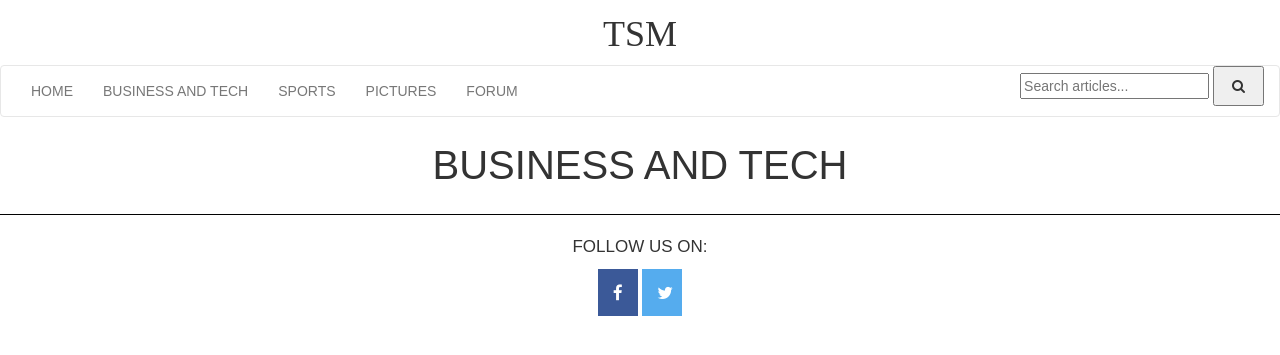
After one commit to ritom99/MMSummerTask, a PHP site: page /bt.html in a window 1280 px wide. The commit adds this page. Shown: the top 355 px of the page. Run offline with PHP 8.4, Linux system fonts and the light colour scheme.

Commit message:
title icon

```diff
--- a/pages/artc_busi1.html
+++ b/pages/artc_busi1.html
@@ -2,6 +2,7 @@
 <html>
 <head>
 	<title>The $1,200 Red Hydrogen One phone is coming to Verizon and AT&T this summer, but why?</title>
+  <link rel="shortcut icon" href="/home/ritom/Desktop/MM.SummerTask.2018/images/favicon.ico" />
 	<meta charset="utf-8">
   	<meta name="viewport" content="width=device-width, initial-scale=1">
   	<link rel="stylesheet" href="https://maxcdn.bootstrapcdn.com/bootstrap/3.3.7/css/bootstrap.min.css">
@@ -16,6 +17,9 @@
 <h1>TSM</h1>
 <nav class="navbar navbar-default" role="navigation" style="background-color: white;">
   <div class="navbar-header">
+    <div class="logo">
+      <img src="/home/ritom/Desktop/MM.SummerTask.2018/images/favicon.ico" width="110%">
+    </div>
     <button type="button" class="navbar-toggle" data-toggle="collapse" data-target=".navbar-collapse">
       <span class="icon-bar"></span>
       <span class="icon-bar"></span>
--- a/pages/artc_busi2.html
+++ b/pages/artc_busi2.html
@@ -2,6 +2,7 @@
 <html>
 <head>
 	<title>Five most expensive stocks in Indian market</title>
+  <link rel="shortcut icon" href="/home/ritom/Desktop/MM.SummerTask.2018/images/favicon.ico" />
 	<meta charset="utf-8">
   	<meta name="viewport" content="width=device-width, initial-scale=1">
   	<link rel="stylesheet" href="https://maxcdn.bootstrapcdn.com/bootstrap/3.3.7/css/bootstrap.min.css">
@@ -16,6 +17,9 @@
 <h1>TSM</h1>
 <nav class="navbar navbar-default" role="navigation" style="background-color: white;">
   <div class="navbar-header">
+    <div class="logo">
+      <img src="/home/ritom/Desktop/MM.SummerTask.2018/images/favicon.ico" width="110%">
+    </div>
     <button type="button" class="navbar-toggle" data-toggle="collapse" data-target=".navbar-collapse">
       <span class="icon-bar"></span>
       <span class="icon-bar"></span>
--- a/pages/artc_busi3.html
+++ b/pages/artc_busi3.html
@@ -2,6 +2,7 @@
 <html>
 <head>
 	<title>Do foreign players still find Indian AMC business appealing?</title>
+  <link rel="shortcut icon" href="/home/ritom/Desktop/MM.SummerTask.2018/images/favicon.ico" />
 	<meta charset="utf-8">
   	<meta name="viewport" content="width=device-width, initial-scale=1">
   	<link rel="stylesheet" href="https://maxcdn.bootstrapcdn.com/bootstrap/3.3.7/css/bootstrap.min.css">
@@ -16,6 +17,9 @@
 <h1>TSM</h1>
 <nav class="navbar navbar-default" role="navigation" style="background-color: white;">
   <div class="navbar-header">
+    <div class="logo">
+      <img src="/home/ritom/Desktop/MM.SummerTask.2018/images/favicon.ico" width="110%">
+    </div>
     <button type="button" class="navbar-toggle" data-toggle="collapse" data-target=".navbar-collapse">
       <span class="icon-bar"></span>
       <span class="icon-bar"></span>
--- a/pages/artc_busi4.html
+++ b/pages/artc_busi4.html
@@ -2,6 +2,7 @@
 <html>
 <head>
 	<title>A Vintner's Quest to create a truly American Wine</title>
+  <link rel="shortcut icon" href="/home/ritom/Desktop/MM.SummerTask.2018/images/favicon.ico" />
 	<meta charset="utf-8">
   	<meta name="viewport" content="width=device-width, initial-scale=1">
   	<link rel="stylesheet" href="https://maxcdn.bootstrapcdn.com/bootstrap/3.3.7/css/bootstrap.min.css">
@@ -16,6 +17,9 @@
 <h1>TSM</h1>
 <nav class="navbar navbar-default" role="navigation" style="background-color: white;">
   <div class="navbar-header">
+    <div class="logo">
+      <img src="/home/ritom/Desktop/MM.SummerTask.2018/images/favicon.ico" width="110%">
+    </div>
     <button type="button" class="navbar-toggle" data-toggle="collapse" data-target=".navbar-collapse">
       <span class="icon-bar"></span>
       <span class="icon-bar"></span>
--- a/pages/artc_busi5.html
+++ b/pages/artc_busi5.html
@@ -2,6 +2,7 @@
 <html>
 <head>
 	<title>Is Capitalism a Threat to Democracy</title>
+  <link rel="shortcut icon" href="/home/ritom/Desktop/MM.SummerTask.2018/images/favicon.ico" />
 	<meta charset="utf-8">
   	<meta name="viewport" content="width=device-width, initial-scale=1">
   	<link rel="stylesheet" href="https://maxcdn.bootstrapcdn.com/bootstrap/3.3.7/css/bootstrap.min.css">
@@ -16,6 +17,9 @@
 <h1>TSM</h1>
 <nav class="navbar navbar-default" role="navigation" style="background-color: white;">
   <div class="navbar-header">
+    <div class="logo">
+      <img src="/home/ritom/Desktop/MM.SummerTask.2018/images/favicon.ico" width="110%">
+    </div>
     <button type="button" class="navbar-toggle" data-toggle="collapse" data-target=".navbar-collapse">
       <span class="icon-bar"></span>
       <span class="icon-bar"></span>
--- a/pages/artc_busi6.html
+++ b/pages/artc_busi6.html
@@ -2,6 +2,7 @@
 <html>
 <head>
 	<title>How Julian Assange became an unwelcome guest in Ecuador's embassy</title>
+  <link rel="shortcut icon" href="/home/ritom/Desktop/MM.SummerTask.2018/images/favicon.ico" />
 	<meta charset="utf-8">
   	<meta name="viewport" content="width=device-width, initial-scale=1">
   	<link rel="stylesheet" href="https://maxcdn.bootstrapcdn.com/bootstrap/3.3.7/css/bootstrap.min.css">
@@ -16,6 +17,9 @@
 <h1>TSM</h1>
 <nav class="navbar navbar-default" role="navigation" style="background-color: white;">
   <div class="navbar-header">
+    <div class="logo">
+      <img src="/home/ritom/Desktop/MM.SummerTask.2018/images/favicon.ico" width="110%">
+    </div>
     <button type="button" class="navbar-toggle" data-toggle="collapse" data-target=".navbar-collapse">
       <span class="icon-bar"></span>
       <span class="icon-bar"></span>
--- a/pages/artc_sports1.html
+++ b/pages/artc_sports1.html
@@ -2,6 +2,7 @@
 <html>
 <head>
 	<title>Michel Platini: 1998 World Cup draw 'trickery' influenced draw</title>
+  <link rel="shortcut icon" href="/home/ritom/Desktop/MM.SummerTask.2018/images/favicon.ico" />
 	<meta charset="utf-8">
   	<meta name="viewport" content="width=device-width, initial-scale=1">
   	<link rel="stylesheet" href="https://maxcdn.bootstrapcdn.com/bootstrap/3.3.7/css/bootstrap.min.css">
@@ -16,6 +17,9 @@
 <h1>TSM</h1>
 <nav class="navbar navbar-default" role="navigation" style="background-color: white;">
   <div class="navbar-header">
+    <div class="logo">
+      <img src="/home/ritom/Desktop/MM.SummerTask.2018/images/favicon.ico" width="110%">
+    </div>
     <button type="button" class="navbar-toggle" data-toggle="collapse" data-target=".navbar-collapse">
       <span class="icon-bar"></span>
       <span class="icon-bar"></span>
--- a/pages/artc_tech1.html
+++ b/pages/artc_tech1.html
@@ -2,6 +2,7 @@
 <html>
 <head>
 	<title>How Fortnite Captured Teens’ Hearts and Minds</title>
+  <link rel="shortcut icon" href="/home/ritom/Desktop/MM.SummerTask.2018/images/favicon.ico" />
 	<meta charset="utf-8">
   	<meta name="viewport" content="width=device-width, initial-scale=1">
   	<link rel="stylesheet" href="https://maxcdn.bootstrapcdn.com/bootstrap/3.3.7/css/bootstrap.min.css">
@@ -16,6 +17,9 @@
 <h1>TSM</h1>
 <nav class="navbar navbar-default" role="navigation" style="background-color: white;">
   <div class="navbar-header">
+    <div class="logo">
+      <img src="/home/ritom/Desktop/MM.SummerTask.2018/images/favicon.ico" width="110%">
+    </div>
     <button type="button" class="navbar-toggle" data-toggle="collapse" data-target=".navbar-collapse">
       <span class="icon-bar"></span>
       <span class="icon-bar"></span>
--- /dev/null
+++ b/pages/bt.html
@@ -0,0 +1,62 @@
+<!DOCTYPE html>
+<html>
+<head>
+	<title>homepage</title>
+  <link rel="shortcut icon" href="/home/ritom/Desktop/MM.SummerTask.2018/images/favicon.ico" />
+	<meta charset="utf-8">
+  	<meta name="viewport" content="width=device-width, initial-scale=1">
+  	<link rel="stylesheet" href="https://maxcdn.bootstrapcdn.com/bootstrap/3.3.7/css/bootstrap.min.css">
+  	<script src="https://ajax.googleapis.com/ajax/libs/jquery/3.3.1/jquery.min.js"></script>
+  	<script src="https://maxcdn.bootstrapcdn.com/bootstrap/3.3.7/js/bootstrap.min.js"></script>
+  	<link rel="stylesheet" type="text/css" href="homepagecss.css">
+  	<link rel="stylesheet" href="https://cdnjs.cloudflare.com/ajax/libs/font-awesome/4.7.0/css/font-awesome.min.css">
+
+</head>
+<body>
+
+<div style="margin-top: -25px;"><br>
+<h1 style="font-family: Simplifica">TSM</h1>
+<nav class="navbar navbar-default" role="navigation" style="background-color: white;">
+  <div class="navbar-header">
+    <button type="button" class="navbar-toggle" data-toggle="collapse" data-target=".navbar-collapse">
+      <span class="icon-bar"></span>
+      <span class="icon-bar"></span>
+      <span class="icon-bar"></span>
+    </button>
+  </div>
+  <div class="navbar-collapse collapse">
+    <ul class="nav navbar-nav navbar-center">
+          <li><a href="homepage.html">Home</a></li>
+          <li><a href="#">Business and Tech</a></li>
+          <li><a href="#">Sports</a></li>
+          <li><a href="#">Pictures</a></li>
+          <li><a href="#">Forum</a></li>
+      </ul>
+    <ul class="nav navbar-nav navbar-right">
+      <li><form action="/action_page.php">
+          <input type="text" placeholder="Search articles..." name="search">
+          <button type="submit"><i class="fa fa-search"></i></button>
+        </form>
+      </li>
+    </ul>
+  </div>
+</nav>
+</div>
+
+<header>
+  Business and Tech
+</header>
+
+
+
+<footer><hr>
+    <div class="container" style="text-align: center;">
+      <p>Follow us on:</p>
+      <a href="#" class="fa fa-facebook"></a>
+      <a href="#" class="fa fa-twitter"></a>
+      <br><br>
+    </div>
+</footer>
+
+</body>
+</html>
--- a/pages/homepage.html
+++ b/pages/homepage.html
@@ -2,6 +2,7 @@
 <html>
 <head>
 	<title>homepage</title>
+	<link rel="shortcut icon" href="/home/ritom/Desktop/MM.SummerTask.2018/images/favicon.ico" />
 	<meta charset="utf-8">
   	<meta name="viewport" content="width=device-width, initial-scale=1">
   	<link rel="stylesheet" href="https://maxcdn.bootstrapcdn.com/bootstrap/3.3.7/css/bootstrap.min.css">
@@ -17,6 +18,9 @@
 <h1 style="font-family: Simplifica">TSM</h1>
 <nav class="navbar navbar-default" role="navigation" style="background-color: white;">
   <div class="navbar-header">
+  	<div class="logo">
+  		<img src="/home/ritom/Desktop/MM.SummerTask.2018/images/favicon.ico" width="110%">
+  	</div>
     <button type="button" class="navbar-toggle" data-toggle="collapse" data-target=".navbar-collapse">
       <span class="icon-bar"></span>
       <span class="icon-bar"></span>
@@ -26,7 +30,7 @@
   <div class="navbar-collapse collapse">
     <ul class="nav navbar-nav navbar-center">
           <li><a href="#">Home</a></li>
-          <li><a href="#">Business and Tech</a></li>
+          <li><a href="bt.html">Business and Tech</a></li>
           <li><a href="#">Sports</a></li>
           <li><a href="#">Pictures</a></li>
           <li><a href="#">Forum</a></li>
--- a/pages/homepagecss.css
+++ b/pages/homepagecss.css
@@ -51,6 +51,24 @@ hr {
 /*h2 {
 	font-family: Georgia;
 }*/
+
+.logo {
+		float: left;
+		padding: 15px 0px 0px 20px;
+	}
+
+@media screen and (min-width: 992px) {
+	.logo {
+		display: none;
+	}
+}
+
+header {
+	text-transform: uppercase;
+	text-align: center;
+	font-size: 40px;
+	font-family: Arial;
+}
 
 h1 {
 	text-align: center;
```
